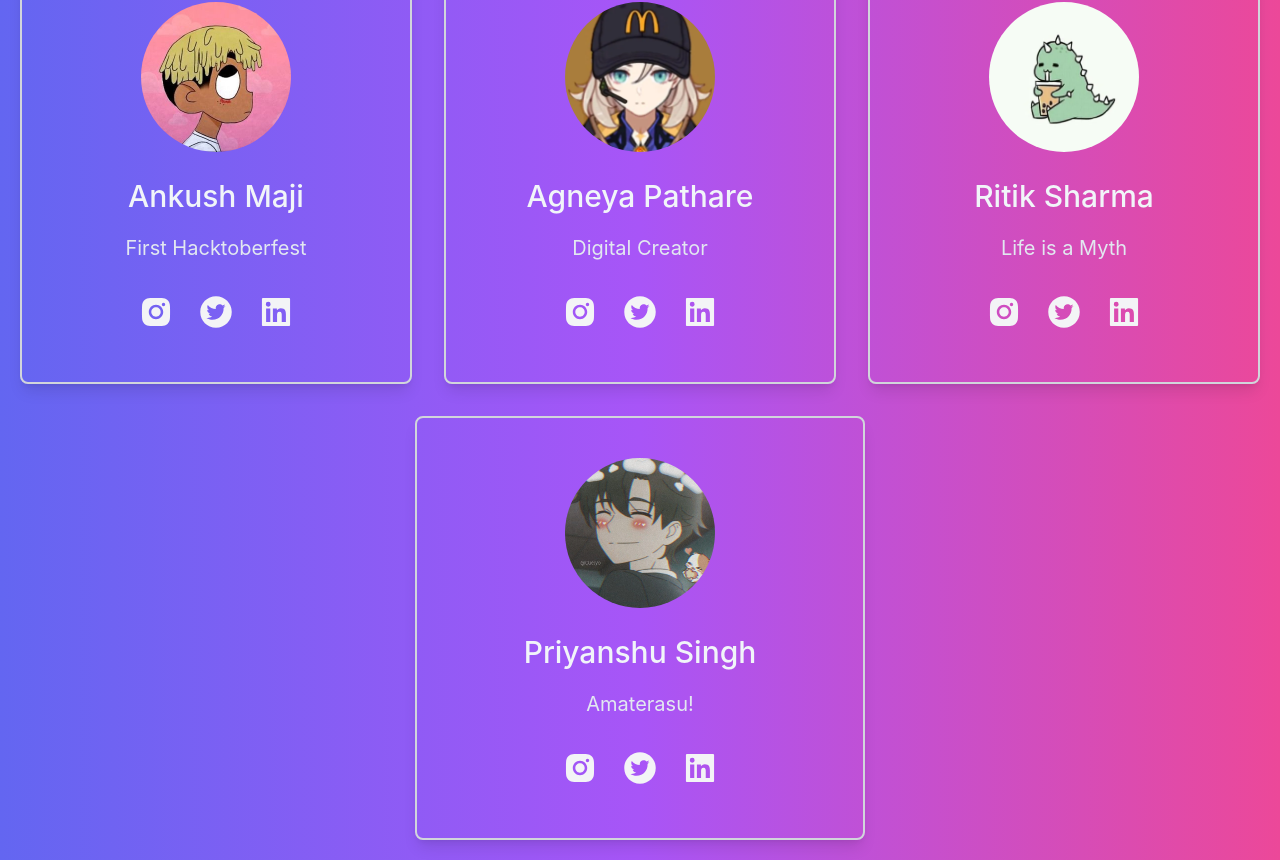
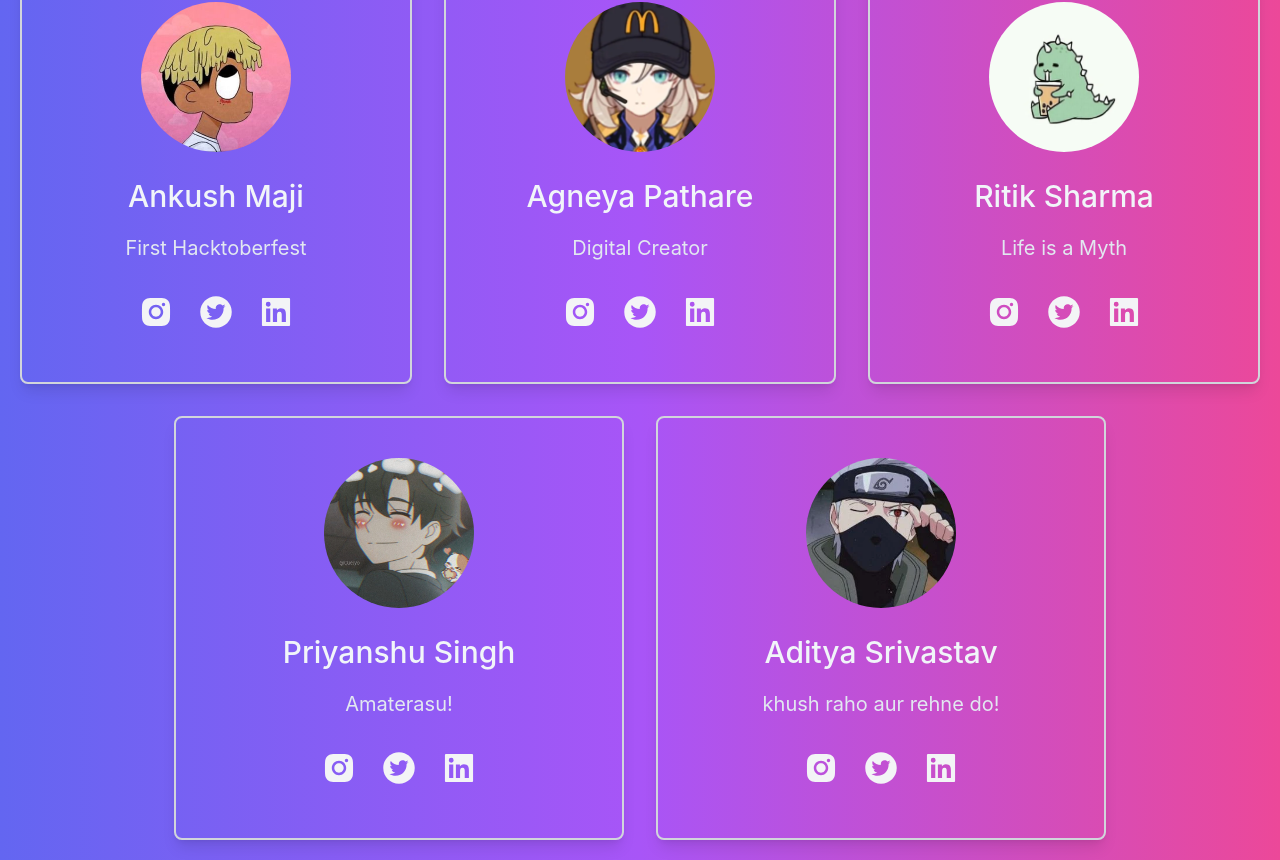
Before and after one commit to jayantchaudhari18/Student_Info, a Next.js app: page / in a window 1280 px wide. Shown: the part 516-1376 px from the top of the page. Built offline with nearby package versions, Linux system fonts and the light colour scheme.

Commit message:
I have added the card :)

```diff
--- a/pages/index.js
+++ b/pages/index.js
@@ -8,6 +8,7 @@ import AgneyaPathare from '../Images/AgneyaPathare.jpg'
 import RitikSharma from '../Images/RitikSharma.jpg'
 import PriyanshuSingh from '../Images/Priyanshu singh.png'
 import AnkushMaji from "../Images/AnkushMaji.jpg"
+import AdityaSrivastav from "../Images/AdityaSrivastav.jpg"
 
 
 export default function Home() {
@@ -43,6 +44,8 @@ export default function Home() {
 
         <Card image={PriyanshuSingh}name = "Priyanshu Singh" about="Amaterasu!" instagram= "https://www.instagram.com/akapriyanshu.dev/"  twitter="https://twitter.com/akapriyanshudev" linkedin="https://www.linkedin.com/in/akapriyanshudev"/>
 
+          <Card image={AdityaSrivastav} name = "Aditya Srivastav" about="khush raho aur rehne do! " instagram= "https://www.instagram.com/aditya_srivastav05/ " twitter=" https://twitter.com/narendramodi" linkedin="https://www.linkedin.com/in/aditya-srivastav-4b31a0221/ "/>
+
 
       </main>
 
```
